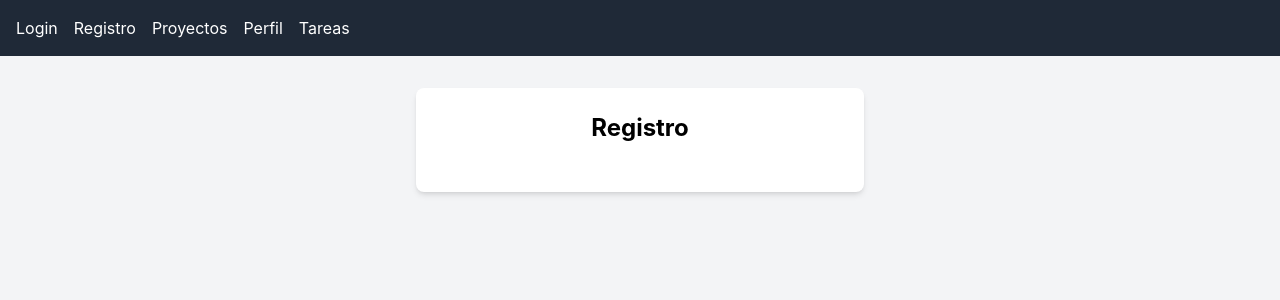
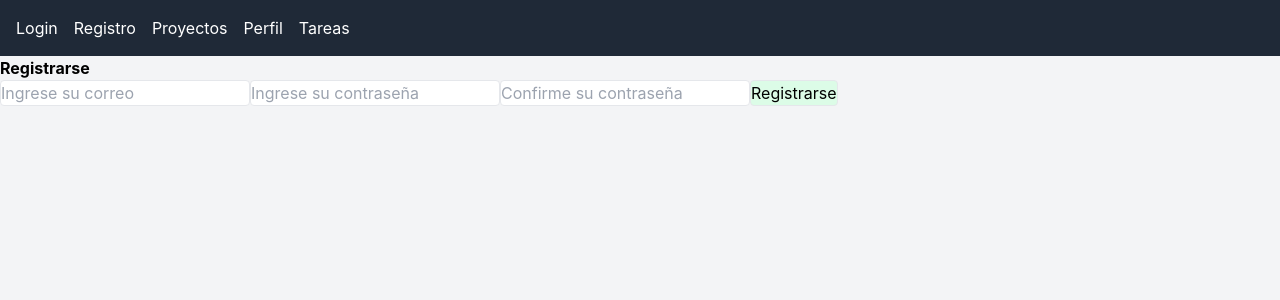
Before and after one commit to JorgeFierroo/FastPlanner, a React (Create React App) app in the folder frontend/: page /register in a window 1280 px wide. Shown: the top 300 px of the page. Built offline with nearby package versions, Linux system fonts and the light colour scheme; the HTML template or start-up script is replaced by a standard one.

Commit message:
avance en las paginas de login y registro

```diff
--- a/frontend/src/pages/Login.tsx
+++ b/frontend/src/pages/Login.tsx
@@ -1,11 +1,35 @@
-import React from 'react';
+import { useState } from "react";
 
-const Login: React.FC = () => {
+export default function Login() {
+  const [email, setEmail] = useState("");
+  const [password, setPassword] = useState("");
+
+  const handleSumbit = (e: React.FormEvent) => {
+    e.preventDefault();
+    // Llamar a la API en cuanto este
+    console.log("Login:", email, password);
+  };
+
   return (
-    <div className="max-w-md mx-auto mt-8 p-6 bg-white rounded-lg shadow-md">
-      <h1 className="text-2xl font-bold text-center mb-6">Iniciar Sesión</h1>
+    <div className="flex-justify-center items-center h-screen bg-gray-100">
+      <form onSubmit={handleSumbit} className="bg-white p-8 rounded shadow-md">
+        <h2 className="font-bold text-center">Iniciar Sesión</h2>
+        <input
+          type="email"
+          placeholder="Ingresa tu correo"
+          value={email}
+          onChange={(e) => setEmail(e.target.value)}
+          className="rounded border"
+        />
+        <input
+          type="password"
+          placeholder="Ingresa tu contraseña"
+          value={email}
+          onChange={(e) => setPassword(e.target.value)}
+          className="border rounded"
+        />
+        <button type="submit" className="rounded bg-blue-100 hover:bg-blue-200">Entrar</button>
+      </form>
     </div>
   );
-};
-
-export default Login;
+}
--- a/frontend/src/pages/Register.tsx
+++ b/frontend/src/pages/Register.tsx
@@ -1,11 +1,52 @@
-import React from 'react';
+import { useState } from "react";
 
-const Register: React.FC = () => {
+export default function Register() {
+  const [email, setEmail] = useState("");
+  const [password, setPassword] = useState("");
+  const [confirmPassword, setConfirmPassword] = useState("");
+
+  const handleSumbit = (e: React.FormEvent) => {
+    e.preventDefault();
+    if (password !== confirmPassword) {
+      alert("Las contraseñas no coinciden");
+      return;
+    }
+    // Llamar a la API en cuanto este
+    console.log("Registro:", email, password);
+  };
+
   return (
-    <div className="max-w-md mx-auto mt-8 p-6 bg-white rounded-lg shadow-md">
-      <h1 className="text-2xl font-bold text-center mb-6">Registro</h1>
+    <div className="flex-justify-center items-center h-screen bg-gray-100">
+      <form onSubmit={handleSumbit} className="rounded">
+        <h2 className="font-bold text_center">Registrarse</h2>
+        <input
+          type="email"
+          placeholder="Ingrese su correo"
+          value={email}
+          onChange={(e) => setEmail(e.target.value)}
+          className="border rounded"
+        />
+        <input
+          type="password"
+          placeholder="Ingrese su contraseña"
+          value={password}
+          onChange={(e) => setPassword(e.target.value)}
+          className="border rounded"
+        />
+        <input
+          type="password"
+          placeholder="Confirme su contraseña"
+          value={confirmPassword}
+          onChange={(e) => setConfirmPassword(e.target.value)}
+          className="border rounded"
+        />
+        <button
+          type="submit"
+          className="border rounded bg-green-100 hover:bg-green-200"
+        >
+          Registrarse
+        </button>
+      </form>
     </div>
   );
-};
-
-export default Register;
+}
```
